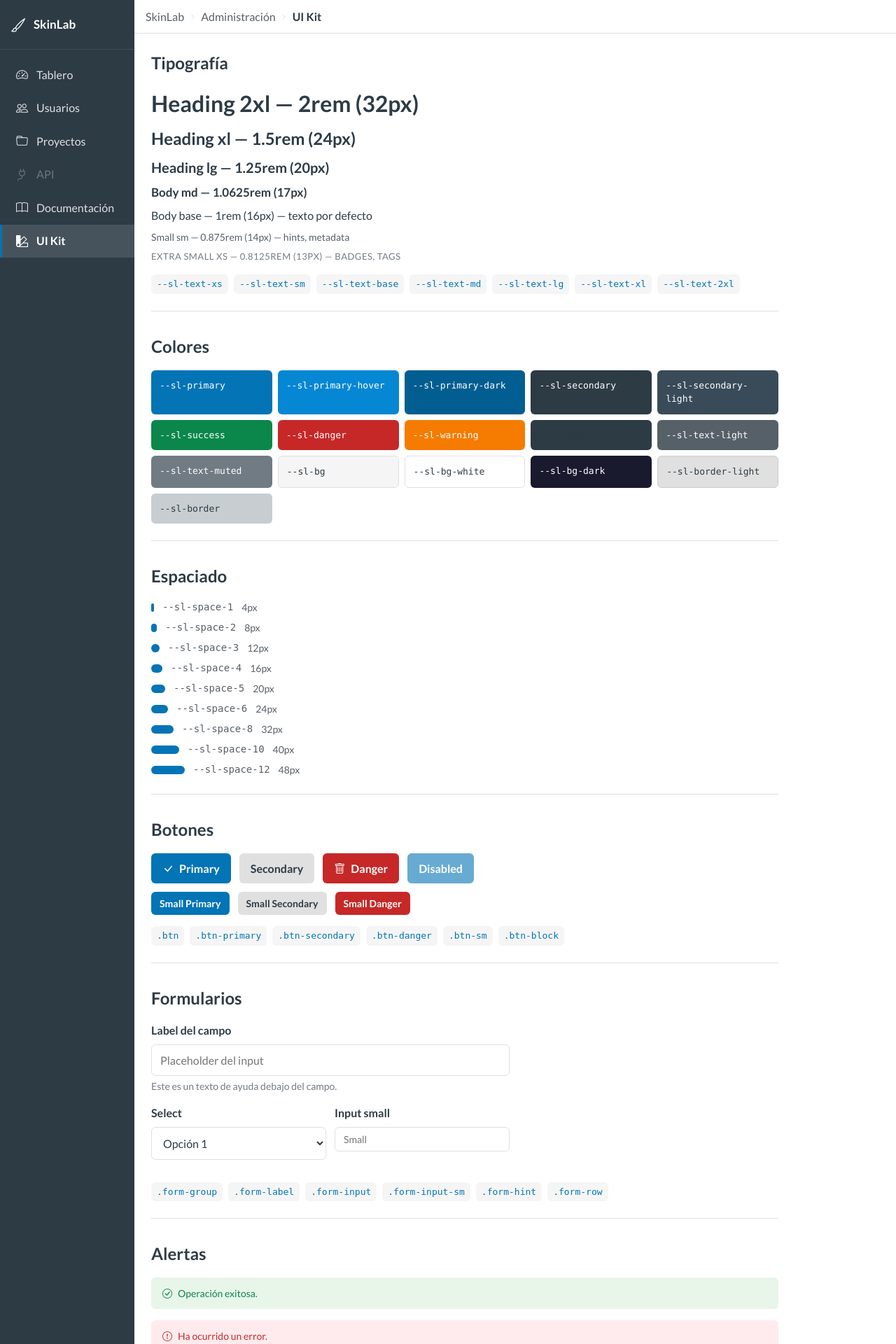
After one commit to alandete/skinlab, a PHP site: page /admin/ui-kit in a window 1280 px wide. The commit adds this page. Shown: the top 1920 px of the page at 70% size. Run offline with PHP 8.4, Linux system fonts and the light colour scheme; the visitor is signed in with stand-in values (Sample User, id 1); some libraries are stand-ins or nearby versions.

Commit message:
UI Kit: component reference page in admin
- /admin/ui-kit with live rendered components
- Typography scale, colors, spacing, buttons, forms, alerts,
  badges, cards, toasts, borders/radius, shadows
- Each section shows the component + available CSS tokens
- Added to admin sidebar navigation

Co-Authored-By: Claude Opus 4.6 (1M context) <noreply@anthropic.com>

```diff
--- a/app/Controllers/AdminController.php
+++ b/app/Controllers/AdminController.php
@@ -88,4 +88,13 @@ class AdminController
             'breadcrumb' => __('admin.tab_docs'),
         ], 'layouts.admin');
     }
+
+    public function uiKit(Request $request, array $params = []): void
+    {
+        View::render('admin.ui-kit', [
+            'title'      => 'UI Kit — ' . __('admin.title'),
+            'activeTab'  => 'ui-kit',
+            'breadcrumb' => 'UI Kit',
+        ], 'layouts.admin');
+    }
 }
--- a/config/routes.php
+++ b/config/routes.php
@@ -61,6 +61,7 @@ return function (Router $router): void {
     $router->get('/admin/projects/new', [AdminController::class, 'projectNew'], ['auth', 'role:editor']);
     $router->get('/admin/projects/{slug}/edit', [AdminController::class, 'projectEdit'], ['auth', 'role:editor']);
     $router->get('/admin/docs', [AdminController::class, 'docs'], ['auth']);
+    $router->get('/admin/ui-kit', [AdminController::class, 'uiKit'], ['auth']);
 
     // ── API: Proyectos ──
     $router->get('/api/projects', [ProjectApiController::class, 'list'], ['auth']);
--- /dev/null
+++ b/views/admin/ui-kit.php
@@ -0,0 +1,280 @@
+<section class="ui-kit">
+
+    <!-- ══════════ TIPOGRAFÍA ══════════ -->
+    <div class="ui-section">
+        <h2>Tipografía</h2>
+        <div class="ui-samples">
+            <p style="font-size:var(--sl-text-2xl);font-weight:var(--sl-weight-bold);">Heading 2xl — 2rem (32px)</p>
+            <p style="font-size:var(--sl-text-xl);font-weight:var(--sl-weight-bold);">Heading xl — 1.5rem (24px)</p>
+            <p style="font-size:var(--sl-text-lg);font-weight:var(--sl-weight-bold);">Heading lg — 1.25rem (20px)</p>
+            <p style="font-size:var(--sl-text-md);font-weight:var(--sl-weight-semibold);">Body md — 1.0625rem (17px)</p>
+            <p style="font-size:var(--sl-text-base);">Body base — 1rem (16px) — texto por defecto</p>
+            <p style="font-size:var(--sl-text-sm);color:var(--sl-text-light);">Small sm — 0.875rem (14px) — hints, metadata</p>
+            <p style="font-size:var(--sl-text-xs);color:var(--sl-text-muted);text-transform:uppercase;letter-spacing:0.04em;">Extra small xs — 0.8125rem (13px) — badges, tags</p>
+        </div>
+        <div class="ui-tokens">
+            <code>--sl-text-xs</code> <code>--sl-text-sm</code> <code>--sl-text-base</code> <code>--sl-text-md</code> <code>--sl-text-lg</code> <code>--sl-text-xl</code> <code>--sl-text-2xl</code>
+        </div>
+    </div>
+
+    <!-- ══════════ COLORES ══════════ -->
+    <div class="ui-section">
+        <h2>Colores</h2>
+        <div class="ui-color-grid">
+            <div class="ui-color-swatch" style="background:var(--sl-primary);color:#fff;">--sl-primary</div>
+            <div class="ui-color-swatch" style="background:var(--sl-primary-hover);color:#fff;">--sl-primary-hover</div>
+            <div class="ui-color-swatch" style="background:var(--sl-primary-dark);color:#fff;">--sl-primary-dark</div>
+            <div class="ui-color-swatch" style="background:var(--sl-secondary);color:#fff;">--sl-secondary</div>
+            <div class="ui-color-swatch" style="background:var(--sl-secondary-light);color:#fff;">--sl-secondary-light</div>
+            <div class="ui-color-swatch" style="background:var(--sl-success);color:#fff;">--sl-success</div>
+            <div class="ui-color-swatch" style="background:var(--sl-danger);color:#fff;">--sl-danger</div>
+            <div class="ui-color-swatch" style="background:var(--sl-warning);color:#fff;">--sl-warning</div>
+            <div class="ui-color-swatch" style="background:var(--sl-text);">--sl-text</div>
+            <div class="ui-color-swatch" style="background:var(--sl-text-light);color:#fff;">--sl-text-light</div>
+            <div class="ui-color-swatch" style="background:var(--sl-text-muted);color:#fff;">--sl-text-muted</div>
+            <div class="ui-color-swatch" style="background:var(--sl-bg);border:1px solid var(--sl-border-light);">--sl-bg</div>
+            <div class="ui-color-swatch" style="background:var(--sl-bg-white);border:1px solid var(--sl-border-light);">--sl-bg-white</div>
+            <div class="ui-color-swatch" style="background:var(--sl-bg-dark);color:#fff;">--sl-bg-dark</div>
+            <div class="ui-color-swatch" style="background:var(--sl-border-light);border:1px solid var(--sl-border);">--sl-border-light</div>
+            <div class="ui-color-swatch" style="background:var(--sl-border);">--sl-border</div>
+        </div>
+    </div>
+
+    <!-- ══════════ ESPACIADO ══════════ -->
+    <div class="ui-section">
+        <h2>Espaciado</h2>
+        <div class="ui-spacing-grid">
+            <div class="ui-spacing-item"><span class="ui-spacing-bar" style="width:var(--sl-space-1);"></span> <code>--sl-space-1</code> 4px</div>
+            <div class="ui-spacing-item"><span class="ui-spacing-bar" style="width:var(--sl-space-2);"></span> <code>--sl-space-2</code> 8px</div>
+            <div class="ui-spacing-item"><span class="ui-spacing-bar" style="width:var(--sl-space-3);"></span> <code>--sl-space-3</code> 12px</div>
+            <div class="ui-spacing-item"><span class="ui-spacing-bar" style="width:var(--sl-space-4);"></span> <code>--sl-space-4</code> 16px</div>
+            <div class="ui-spacing-item"><span class="ui-spacing-bar" style="width:var(--sl-space-5);"></span> <code>--sl-space-5</code> 20px</div>
+            <div class="ui-spacing-item"><span class="ui-spacing-bar" style="width:var(--sl-space-6);"></span> <code>--sl-space-6</code> 24px</div>
+            <div class="ui-spacing-item"><span class="ui-spacing-bar" style="width:var(--sl-space-8);"></span> <code>--sl-space-8</code> 32px</div>
+            <div class="ui-spacing-item"><span class="ui-spacing-bar" style="width:var(--sl-space-10);"></span> <code>--sl-space-10</code> 40px</div>
+            <div class="ui-spacing-item"><span class="ui-spacing-bar" style="width:var(--sl-space-12);"></span> <code>--sl-space-12</code> 48px</div>
+        </div>
+    </div>
+
+    <!-- ══════════ BOTONES ══════════ -->
+    <div class="ui-section">
+        <h2>Botones</h2>
+        <div class="ui-row">
+            <button class="btn btn-primary"><i class="bi bi-check-lg" aria-hidden="true"></i> Primary</button>
+            <button class="btn btn-secondary">Secondary</button>
+            <button class="btn btn-danger"><i class="bi bi-trash" aria-hidden="true"></i> Danger</button>
+            <button class="btn btn-primary" disabled>Disabled</button>
+        </div>
+        <div class="ui-row">
+            <button class="btn btn-primary btn-sm">Small Primary</button>
+            <button class="btn btn-secondary btn-sm">Small Secondary</button>
+            <button class="btn btn-danger btn-sm">Small Danger</button>
+        </div>
+        <div class="ui-tokens">
+            <code>.btn</code> <code>.btn-primary</code> <code>.btn-secondary</code> <code>.btn-danger</code> <code>.btn-sm</code> <code>.btn-block</code>
+        </div>
+    </div>
+
+    <!-- ══════════ FORMULARIOS ══════════ -->
+    <div class="ui-section">
+        <h2>Formularios</h2>
+        <div class="ui-form-demo">
+            <div class="form-group">
+                <label class="form-label" for="demo-input">Label del campo</label>
+                <input type="text" id="demo-input" class="form-input" placeholder="Placeholder del input">
+                <p class="form-hint">Este es un texto de ayuda debajo del campo.</p>
+            </div>
+            <div class="form-row">
+                <div class="form-group">
+                    <label class="form-label" for="demo-select">Select</label>
+                    <select id="demo-select" class="form-input">
+                        <option>Opción 1</option>
+                        <option>Opción 2</option>
+                    </select>
+                </div>
+                <div class="form-group">
+                    <label class="form-label" for="demo-sm">Input small</label>
+                    <input type="text" id="demo-sm" class="form-input form-input-sm" placeholder="Small">
+                </div>
+            </div>
+        </div>
+        <div class="ui-tokens">
+            <code>.form-group</code> <code>.form-label</code> <code>.form-input</code> <code>.form-input-sm</code> <code>.form-hint</code> <code>.form-row</code>
+        </div>
+    </div>
+
+    <!-- ══════════ ALERTAS ══════════ -->
+    <div class="ui-section">
+        <h2>Alertas</h2>
+        <div class="alert alert-success"><i class="bi bi-check-circle" aria-hidden="true"></i> Operación exitosa.</div>
+        <div class="alert alert-error"><i class="bi bi-exclamation-circle" aria-hidden="true"></i> Ha ocurrido un error.</div>
+        <div class="alert alert-warning"><i class="bi bi-exclamation-triangle" aria-hidden="true"></i> Advertencia importante.</div>
+        <div class="ui-tokens">
+            <code>.alert</code> <code>.alert-success</code> <code>.alert-error</code> <code>.alert-warning</code>
+        </div>
+    </div>
+
+    <!-- ══════════ BADGES ══════════ -->
+    <div class="ui-section">
+        <h2>Badges</h2>
+        <div class="ui-row">
+            <span class="badge badge-required">Obligatorio</span>
+            <span class="badge badge-optional">Opcional</span>
+            <span class="role-badge role-badge-admin">Admin</span>
+            <span class="role-badge role-badge-editor">Editor</span>
+            <span class="role-badge role-badge-guest">Invitado</span>
+            <span class="status-badge status-inactive">Inactivo</span>
+        </div>
+        <div class="ui-tokens">
+            <code>.badge</code> <code>.role-badge</code> <code>.status-badge</code>
+        </div>
+    </div>
+
+    <!-- ══════════ CARDS ══════════ -->
+    <div class="ui-section">
+        <h2>Cards</h2>
+        <div class="ui-row">
+            <div class="card" style="max-width:20rem;">
+                <h3 style="font-size:var(--sl-text-md);font-weight:var(--sl-weight-bold);margin-bottom:var(--sl-space-2);">Título de card</h3>
+                <p style="color:var(--sl-text-light);font-size:var(--sl-text-sm);">Contenido de ejemplo dentro de una card estándar.</p>
+            </div>
+        </div>
+        <div class="ui-tokens">
+            <code>.card</code> — bg white, border light, radius-lg, padding space-5
+        </div>
+    </div>
+
+    <!-- ══════════ TOASTS ══════════ -->
+    <div class="ui-section">
+        <h2>Toasts</h2>
+        <div class="ui-row">
+            <div class="sl-toast sl-toast-success" style="position:static;pointer-events:none;animation:none;">
+                <i class="bi bi-check-circle" aria-hidden="true"></i> Operación exitosa
+            </div>
+            <div class="sl-toast sl-toast-error" style="position:static;pointer-events:none;animation:none;">
+                <i class="bi bi-x-circle" aria-hidden="true"></i> Error al procesar
+            </div>
+        </div>
+        <div class="ui-tokens">
+            <code>.sl-toast</code> <code>.sl-toast-success</code> <code>.sl-toast-error</code> — centrado inferior, pill shape
+        </div>
+    </div>
+
+    <!-- ══════════ BORDES Y RADIOS ══════════ -->
+    <div class="ui-section">
+        <h2>Bordes y Radios</h2>
+        <div class="ui-row">
+            <div class="ui-radius-demo" style="border-radius:var(--sl-radius);">radius<br><code>6px</code></div>
+            <div class="ui-radius-demo" style="border-radius:var(--sl-radius-lg);">radius-lg<br><code>12px</code></div>
+            <div class="ui-radius-demo" style="border-radius:var(--sl-radius-full);width:5rem;height:5rem;">radius-full</div>
+        </div>
+        <div class="ui-tokens">
+            <code>--sl-radius</code> <code>--sl-radius-lg</code> <code>--sl-radius-full</code>
+        </div>
+    </div>
+
+    <!-- ══════════ SOMBRAS ══════════ -->
+    <div class="ui-section">
+        <h2>Sombras</h2>
+        <div class="ui-row">
+            <div class="ui-shadow-demo" style="box-shadow:var(--sl-shadow-sm);">shadow-sm</div>
+            <div class="ui-shadow-demo" style="box-shadow:var(--sl-shadow);">shadow</div>
+            <div class="ui-shadow-demo" style="box-shadow:var(--sl-shadow-lg);">shadow-lg</div>
+        </div>
+    </div>
+
+</section>
+
+<style>
+.ui-kit { max-width: 56rem; }
+
+.ui-section {
+    margin-bottom: var(--sl-space-8);
+    padding-bottom: var(--sl-space-6);
+    border-bottom: 1px solid var(--sl-border-light);
+}
+
+.ui-section:last-child { border-bottom: none; }
+
+.ui-section h2 {
+    font-size: var(--sl-text-xl);
+    font-weight: var(--sl-weight-bold);
+    color: var(--sl-text);
+    margin-bottom: var(--sl-space-4);
+}
+
+.ui-samples p { margin-bottom: var(--sl-space-2); }
+
+.ui-tokens {
+    margin-top: var(--sl-space-4);
+    display: flex;
+    flex-wrap: wrap;
+    gap: var(--sl-space-2);
+}
+
+.ui-tokens code {
+    background: var(--sl-bg);
+    padding: var(--sl-space-1) var(--sl-space-2);
+    border-radius: var(--sl-radius);
+    font-size: var(--sl-text-xs);
+    color: var(--sl-primary);
+}
+
+.ui-row {
+    display: flex;
+    flex-wrap: wrap;
+    gap: var(--sl-space-3);
+    align-items: center;
+    margin-bottom: var(--sl-space-3);
+}
+
+.ui-form-demo { max-width: 32rem; }
+
+.ui-color-grid {
+    display: grid;
+    grid-template-columns: repeat(auto-fill, minmax(10rem, 1fr));
+    gap: var(--sl-space-2);
+}
+
+.ui-color-swatch {
+    padding: var(--sl-space-3);
+    border-radius: var(--sl-radius);
+    font-size: var(--sl-text-xs);
+    font-family: var(--sl-font-mono);
+}
+
+.ui-spacing-grid {
+    display: flex;
+    flex-direction: column;
+    gap: var(--sl-space-2);
+}
+
+.ui-spacing-item {
+    display: flex;
+    align-items: center;
+    gap: var(--sl-space-3);
+    font-size: var(--sl-text-sm);
+    color: var(--sl-text-light);
+}
+
+.ui-spacing-bar {
+    height: var(--sl-space-3);
+    background: var(--sl-primary);
+    border-radius: var(--sl-radius);
+    display: inline-block;
+}
+
+.ui-radius-demo,
+.ui-shadow-demo {
+    width: 7rem;
+    height: 5rem;
+    border: 1px solid var(--sl-border-light);
+    background: var(--sl-bg-white);
+    display: flex;
+    align-items: center;
+    justify-content: center;
+    font-size: var(--sl-text-sm);
+    color: var(--sl-text-muted);
+    text-align: center;
+}
+</style>
--- a/views/layouts/admin.php
+++ b/views/layouts/admin.php
@@ -58,6 +58,12 @@
                             <span><?= e(__('admin.tab_docs')) ?></span>
                         </a>
                     </li>
+                    <li>
+                        <a href="/admin/ui-kit" class="<?= ($activeTab ?? '') === 'ui-kit' ? 'active' : '' ?>">
+                            <i class="bi bi-palette2" aria-hidden="true"></i>
+                            <span>UI Kit</span>
+                        </a>
+                    </li>
                 </ul>
             </nav>
 
```
